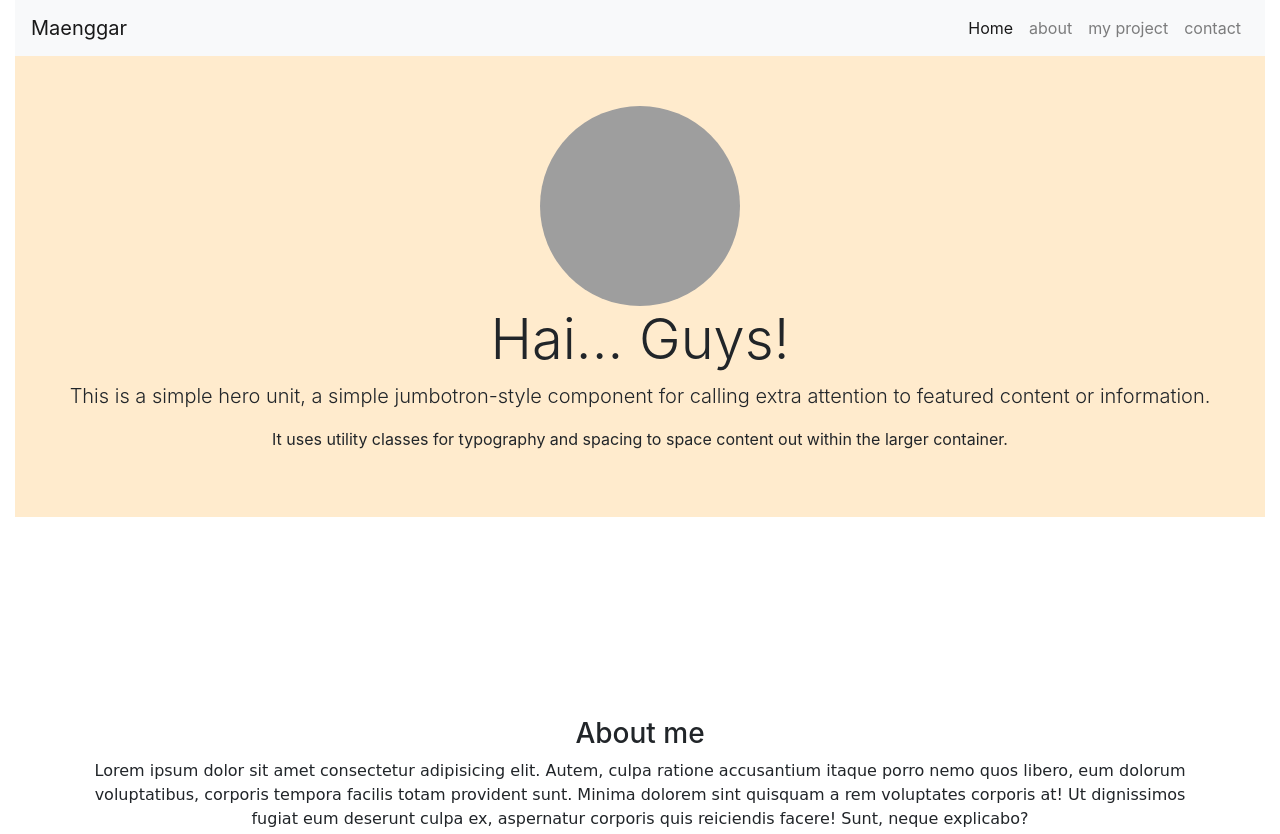
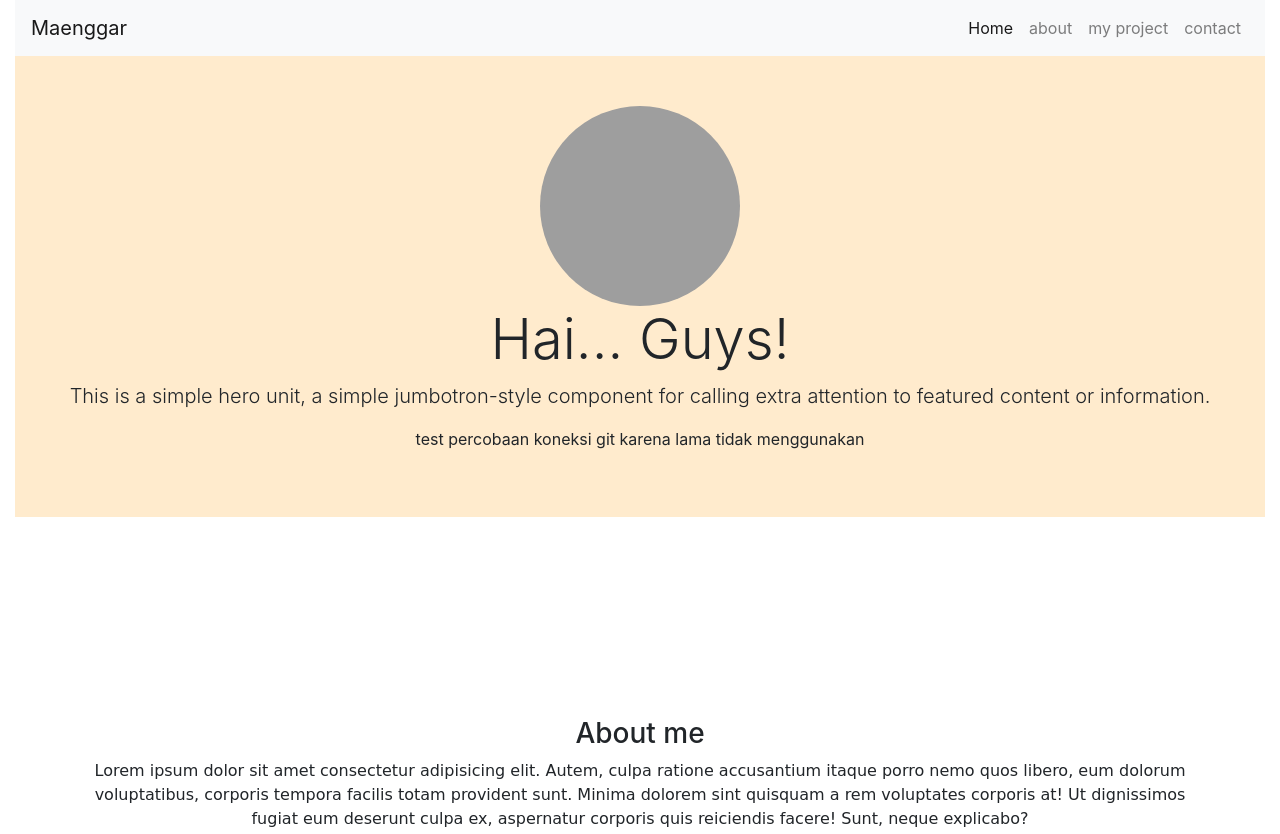
Before and after one commit to maenggar/landingPage, a plain HTML site: page index.html in a window 1280 px wide. Shown: the top 834 px of the page. Drawn offline with nearby package versions, Linux system fonts and the light colour scheme; grey boxes are pictures that could not be loaded; a web font is replaced by a local one.

Commit message:
test koneksi github

```diff
--- a/index.html
+++ b/index.html
@@ -74,8 +74,7 @@
         </p>
 
         <p>
-          It uses utility classes for typography and spacing to space content
-          out within the larger container.
+         test percobaan koneksi git karena lama tidak menggunakan
         </p>
       </div>
     </div>
```
